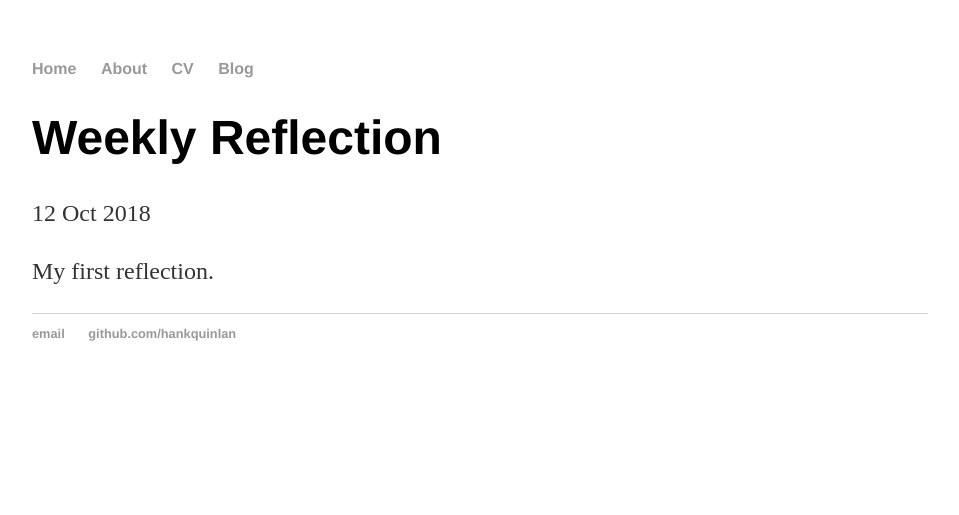
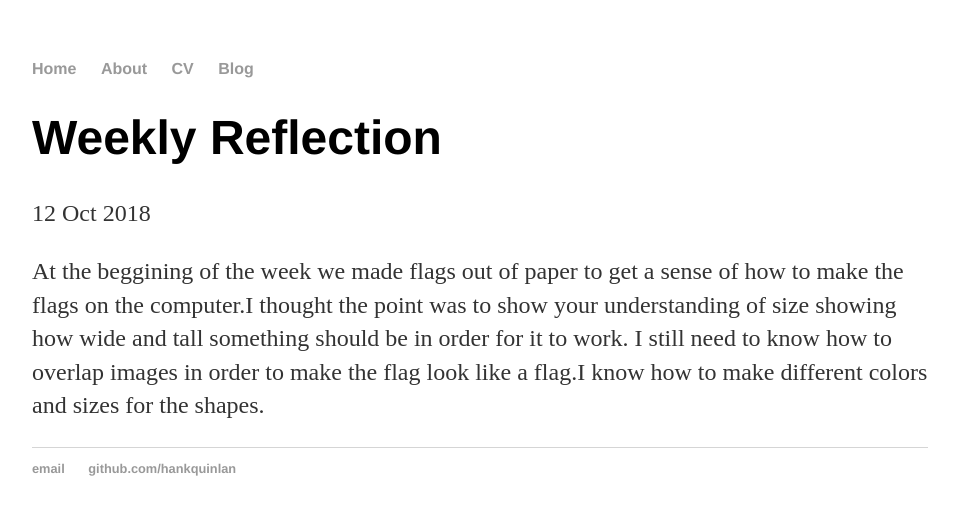
Before and after one commit to jordank6655/jordank6655.github.io, a Jekyll site: the page built from _posts/2018-10-12-weekly-reflection.md, in a window 1280 px wide. Shown: the top 515 px of the page, without its empty margins (160-1119 px from the left). Built offline with Jekyll 4.4.1, drawn with Linux system fonts in a browser that asks for light colours.

Commit message:
Update 2018-10-12-weekly-reflection.md

```diff
--- a/_posts/2018-10-12-weekly-reflection.md
+++ b/_posts/2018-10-12-weekly-reflection.md
@@ -4,4 +4,4 @@ tile: Weekly Reflection
 date: 2018-10-12
 ---
 
-My first reflection.
+At the beggining of the week we made flags out of paper to get a sense of how to make the flags on the computer.I thought the point was to show your understanding of size showing how wide and tall something should be in order for it to work. I still need to know how to overlap images in order to make the flag look like a flag.I know how to make different colors and sizes for the shapes.
```
